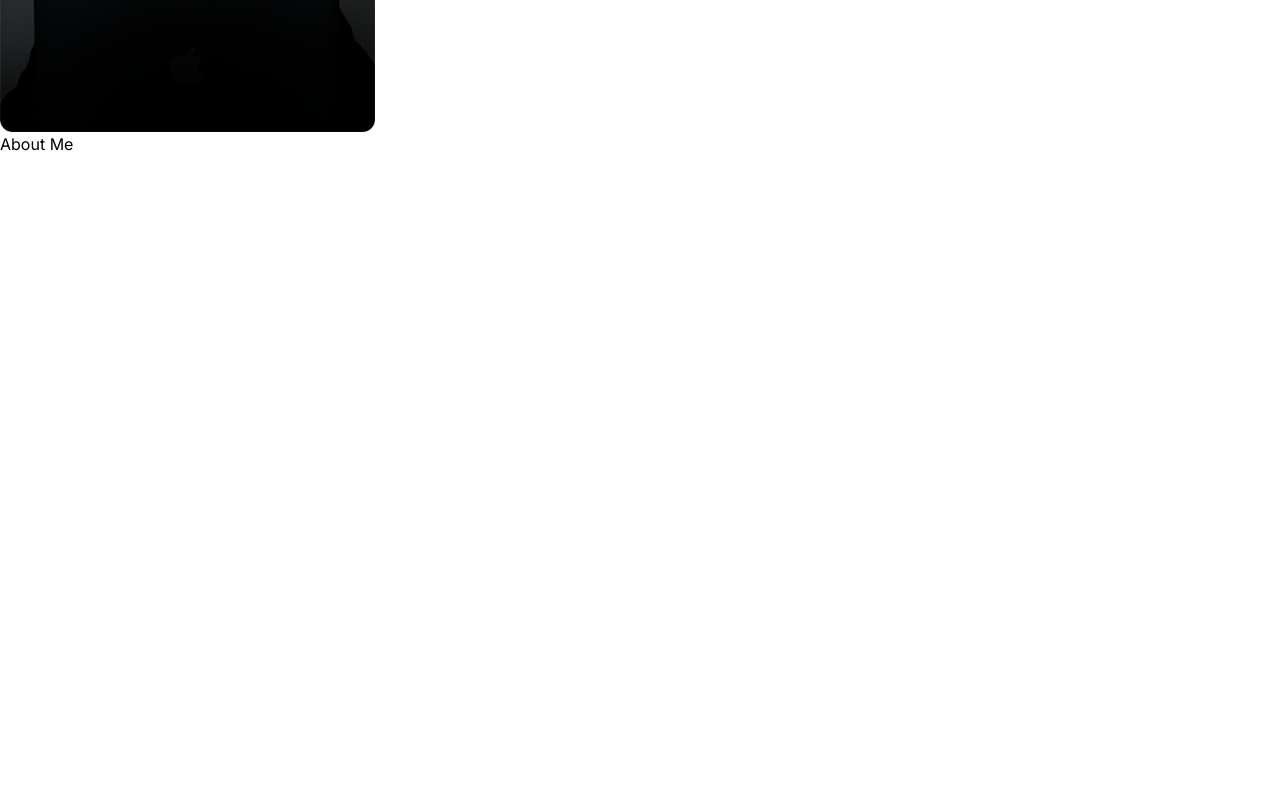
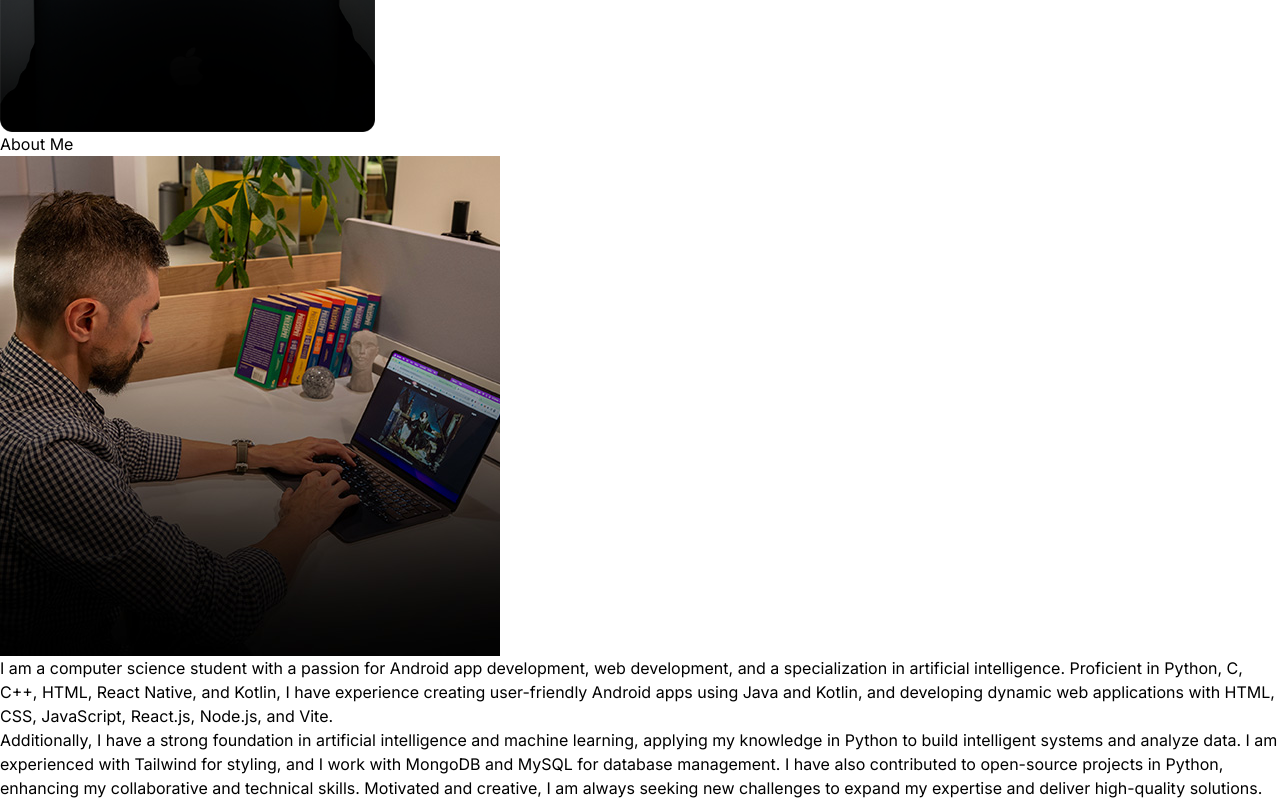
Before and after one commit to its-100rabh/Portfolio, a React (Vite) app: page / in a window 1280 px wide. Shown: the part 527-1327 px from the top of the page. Before the commit the page ends 800 px from the top, so only its background shows below. Built offline with nearby package versions, Linux system fonts and the light colour scheme.

Commit message:
About Me completed

```diff
--- a/src/components/About.jsx
+++ b/src/components/About.jsx
@@ -1,12 +1,30 @@
 import React from "react";
+import aboutImg from "../assets/about.jpg";
+import { ABOUT_TEXT, ABOUT_TEXT_2 } from "../constants";
 
 const About = () => {
   return (
     <div className="border-b border-neutral-900 pb-4">
       <h2 className="my-20 text-center text-4xl font-bold">
-        About
-        <span className="text-neutral-500 font-bold"> Me</span>
+        <span className="bg-gradient-to-r from-pink-300 via-slate-200 to-purple-500 bg-clip-text text-transparent">
+          About Me
+        </span>
       </h2>
+      <div className="flex flex-wrap">
+        <div className="w-full lg:w-1/2 lg:p-8">
+          <div className="flex items-center justify-center">
+            <img className="rounded-2xl" src={aboutImg} alt="about" />
+          </div>
+        </div>
+        <div className="w-full lg:w-1/2">
+          <div className="flex justify-center lg:justify-start">
+            <p className="my-2 max-w-xl py-6 tracking-wider">{ABOUT_TEXT}</p>
+          </div>
+          <div className="flex justify-center lg:justify-start">
+            <p className="my-2 max-w-xl py-6 tracking-wider">{ABOUT_TEXT_2}</p>
+          </div>
+        </div>
+      </div>
     </div>
   );
 };
--- a/src/constants/index.js
+++ b/src/constants/index.js
@@ -5,8 +5,8 @@ import project4 from "../assets/projects/project-4.jpg";
 
 export const HERO_CONTENT = `A technology enthusiast with a robust background in computer science, I am dedicated to developing cutting-edge software solutions. I am committed to staying at the forefront of technological advancements, continually enhancing my skills and embracing new challenges. My passion lies in driving innovation, solving complex problems, and making meaningful contributions to the dynamic field of software development. I am devoted to continuous professional growth and achieving excellence in every endeavor.`;
 
-export const ABOUT_TEXT = `I am a dedicated and versatile full stack developer with a passion for creating efficient and user-friendly web applications. With 5 years of professional experience, I have worked with a variety of technologies, including React, Next.js, Node.js, MySQL, PostgreSQL, and MongoDB. My journey in web development began with a deep curiosity for how things work, and it has evolved into a career where I continuously strive to learn and adapt to new challenges. I thrive in collaborative environments and enjoy solving complex problems to deliver high-quality solutions. Outside of coding, I enjoy staying active, exploring new technologies, and contributing to open-source projects.`;
-
+export const ABOUT_TEXT = `I am a computer science student with a passion for Android app development, web development, and a specialization in artificial intelligence. Proficient in Python, C, C++, HTML, React Native, and Kotlin, I have experience creating user-friendly Android apps using Java and Kotlin, and developing dynamic web applications with HTML, CSS, JavaScript, React.js, Node.js, and Vite.`;
+export const ABOUT_TEXT_2 = `Additionally, I have a strong foundation in artificial intelligence and machine learning, applying my knowledge in Python to build intelligent systems and analyze data. I am experienced with Tailwind for styling, and I work with MongoDB and MySQL for database management. I have also contributed to open-source projects in Python, enhancing my collaborative and technical skills. Motivated and creative, I am always seeking new challenges to expand my expertise and deliver high-quality solutions.`;
 export const EXPERIENCES = [
   {
     year: "2023 - Present",
```
